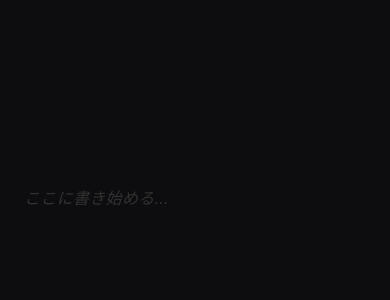
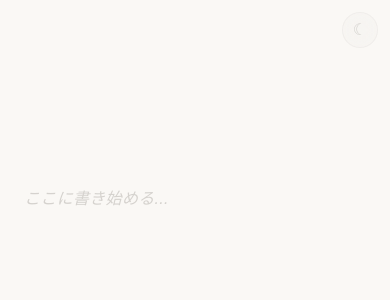
Before and after one commit to komi0929/type, a Next.js app: page / in a window 390 px wide. Shown: the top 300 px of the page. Built offline with nearby package versions, Linux system fonts and the light colour scheme.

Commit message:
[v0.2.0] ダーク/ライトモード切替機能

```diff
--- a/src/app/globals.css
+++ b/src/app/globals.css
@@ -13,7 +13,39 @@
   --color-surface: rgba(255, 255, 255, 0.04);
   --color-surface-hover: rgba(255, 255, 255, 0.08);
   --color-border: rgba(255, 255, 255, 0.06);
+  --color-palette-bg: rgba(30, 30, 34, 0.92);
+  --color-palette-overlay: rgba(0, 0, 0, 0.5);
+  --color-palette-shadow: rgba(0, 0, 0, 0.5);
+  --color-palette-inset: rgba(255, 255, 255, 0.05);
+  --color-kbd-bg: rgba(255, 255, 255, 0.06);
+  --color-kbd-border: rgba(255, 255, 255, 0.1);
+  --color-selection: rgba(196, 181, 160, 0.2);
   --font-serif: var(--font-noto-serif-jp), "Georgia", serif;
+}
+
+/* === Light Mode === */
+:root[data-theme="light"] {
+  --color-background: #faf8f5 !important;
+  --color-foreground: #2c2a27 !important;
+  --color-foreground-dim: #9e9a94 !important;
+  --color-accent: #8b7355 !important;
+  --color-surface: rgba(0, 0, 0, 0.03) !important;
+  --color-surface-hover: rgba(0, 0, 0, 0.06) !important;
+  --color-border: rgba(0, 0, 0, 0.08) !important;
+  --color-palette-bg: rgba(255, 255, 255, 0.95) !important;
+  --color-palette-overlay: rgba(0, 0, 0, 0.2) !important;
+  --color-palette-shadow: rgba(0, 0, 0, 0.15) !important;
+  --color-palette-inset: rgba(255, 255, 255, 0.8) !important;
+  --color-kbd-bg: rgba(0, 0, 0, 0.05) !important;
+  --color-kbd-border: rgba(0, 0, 0, 0.12) !important;
+  --color-selection: rgba(139, 115, 85, 0.15) !important;
+}
+
+/* === Smooth theme transition === */
+html {
+  transition:
+    background-color 0.4s ease,
+    color 0.4s ease;
 }
 
 /* === Base Reset === */
@@ -32,6 +64,48 @@ body {
   font-family: var(--font-serif);
   -webkit-font-smoothing: antialiased;
   -moz-osx-font-smoothing: grayscale;
+}
+
+/* === Theme Toggle Button === */
+.theme-toggle {
+  position: fixed;
+  top: 1.25rem;
+  right: 1.25rem;
+  z-index: 50;
+  display: flex;
+  align-items: center;
+  justify-content: center;
+  width: 2.5rem;
+  height: 2.5rem;
+  border: 1px solid var(--color-border);
+  border-radius: 50%;
+  background: var(--color-surface);
+  color: var(--color-foreground-dim);
+  cursor: pointer;
+  font-size: 1.1rem;
+  transition: all 0.3s ease;
+  opacity: 0.4;
+  backdrop-filter: blur(8px);
+  -webkit-backdrop-filter: blur(8px);
+}
+
+.theme-toggle:hover {
+  opacity: 1;
+  background: var(--color-surface-hover);
+  transform: scale(1.08);
+}
+
+.theme-toggle:active {
+  transform: scale(0.95);
+}
+
+.theme-toggle-icon {
+  transition: transform 0.5s cubic-bezier(0.4, 0, 0.2, 1);
+  line-height: 1;
+}
+
+.theme-toggle:hover .theme-toggle-icon {
+  transform: rotate(30deg);
 }
 
 /* === Zen Canvas === */
@@ -74,6 +148,7 @@ body {
   overflow-wrap: break-word;
   caret-color: var(--color-accent);
   scrollbar-width: none;
+  transition: color 0.3s ease;
 }
 
 .zen-editor::-webkit-scrollbar {
@@ -97,7 +172,7 @@ body {
 
 @supports (caret-color: var(--color-accent)) {
   .zen-editor::selection {
-    background: rgba(196, 181, 160, 0.2);
+    background: var(--color-selection);
   }
 }
 
@@ -146,6 +221,7 @@ body {
   justify-content: center;
   background: var(--color-background);
   z-index: 100;
+  transition: background-color 0.4s ease;
 }
 
 .zen-startup-text {
@@ -176,7 +252,7 @@ body {
   align-items: flex-start;
   justify-content: center;
   padding-top: 20vh;
-  background: rgba(0, 0, 0, 0.5);
+  background: var(--color-palette-overlay);
   backdrop-filter: blur(8px);
   -webkit-backdrop-filter: blur(8px);
   z-index: 1000;
@@ -195,13 +271,13 @@ body {
 .palette-container {
   width: 100%;
   max-width: 480px;
-  background: rgba(30, 30, 34, 0.92);
+  background: var(--color-palette-bg);
   border: 1px solid var(--color-border);
   border-radius: 16px;
   overflow: hidden;
   box-shadow:
-    0 24px 80px rgba(0, 0, 0, 0.5),
-    0 0 0 1px rgba(255, 255, 255, 0.05) inset;
+    0 24px 80px var(--color-palette-shadow),
+    0 0 0 1px var(--color-palette-inset) inset;
   animation: palette-slide-in 0.2s cubic-bezier(0.16, 1, 0.3, 1);
   outline: none;
 }
@@ -239,8 +315,8 @@ body {
 .palette-kbd {
   font-size: 0.65rem;
   padding: 0.15rem 0.4rem;
-  background: rgba(255, 255, 255, 0.06);
-  border: 1px solid rgba(255, 255, 255, 0.1);
+  background: var(--color-kbd-bg);
+  border: 1px solid var(--color-kbd-border);
   border-radius: 4px;
   color: var(--color-foreground-dim);
   font-family: monospace;
@@ -250,6 +326,29 @@ body {
   padding: 0.5rem;
   max-height: 360px;
   overflow-y: auto;
+}
+
+/* === Palette Section Divider === */
+.palette-divider {
+  display: flex;
+  align-items: center;
+  gap: 0.5rem;
+  padding: 0.5rem 1rem 0.25rem;
+  margin-top: 0.25rem;
+}
+
+.palette-divider-line {
+  flex: 1;
+  height: 1px;
+  background: var(--color-border);
+}
+
+.palette-divider-label {
+  font-size: 0.65rem;
+  color: var(--color-foreground-dim);
+  letter-spacing: 0.08em;
+  text-transform: uppercase;
+  white-space: nowrap;
 }
 
 .palette-item {
@@ -314,8 +413,8 @@ body {
 .palette-footer kbd {
   font-size: 0.6rem;
   padding: 0.1rem 0.35rem;
-  background: rgba(255, 255, 255, 0.06);
-  border: 1px solid rgba(255, 255, 255, 0.1);
+  background: var(--color-kbd-bg);
+  border: 1px solid var(--color-kbd-border);
   border-radius: 3px;
   font-family: monospace;
   margin: 0 0.15rem;
@@ -337,6 +436,14 @@ body {
     max-width: calc(100% - 2rem);
     margin: 0 1rem;
   }
+
+  .theme-toggle {
+    top: 0.75rem;
+    right: 0.75rem;
+    width: 2.25rem;
+    height: 2.25rem;
+    font-size: 1rem;
+  }
 }
 
 @media (max-width: 480px) {
--- a/src/app/page.tsx
+++ b/src/app/page.tsx
@@ -4,10 +4,24 @@ import { useState, useCallback, useEffect } from "react";
 import ZenCanvas from "@/components/ZenCanvas";
 import CommandPalette from "@/components/CommandPalette";
 import { DEFAULT_PRESET, type PresetId } from "@/lib/presets";
+import {
+  type Theme,
+  getInitialTheme,
+  applyTheme,
+  toggleTheme as toggleThemeFn,
+} from "@/lib/theme";
 
 export default function Home() {
   const [isPaletteOpen, setIsPaletteOpen] = useState(false);
   const [currentPreset, setCurrentPreset] = useState<PresetId>(DEFAULT_PRESET);
+  const [theme, setTheme] = useState<Theme>("dark");
+
+  // Initialize theme on mount
+  useEffect(() => {
+    const initial = getInitialTheme();
+    setTheme(initial);
+    applyTheme(initial);
+  }, []);
 
   // Sync preset state from ZenCanvas's global setter
   useEffect(() => {
@@ -30,13 +44,34 @@ export default function Home() {
     setIsPaletteOpen(false);
   }, []);
 
+  const handleToggleTheme = useCallback(() => {
+    const next = toggleThemeFn();
+    setTheme(next);
+  }, []);
+
   return (
     <main>
+      {/* Theme toggle — subtle, zen-consistent */}
+      <button
+        className="theme-toggle"
+        onClick={handleToggleTheme}
+        aria-label={
+          theme === "dark" ? "ライトモードに切替" : "ダークモードに切替"
+        }
+        title={theme === "dark" ? "ライトモード" : "ダークモード"}
+      >
+        <span className="theme-toggle-icon">
+          {theme === "dark" ? "☀" : "☾"}
+        </span>
+      </button>
+
       <ZenCanvas onCommandPalette={openPalette} />
       <CommandPalette
         isOpen={isPaletteOpen}
         onClose={closePalette}
         currentPreset={currentPreset}
+        currentTheme={theme}
+        onToggleTheme={handleToggleTheme}
       />
     </main>
   );
--- a/src/components/CommandPalette.tsx
+++ b/src/components/CommandPalette.tsx
@@ -8,18 +8,27 @@ import {
   type KeyboardEvent,
 } from "react";
 import { PRESETS, type PresetId } from "@/lib/presets";
+import type { Theme } from "@/lib/theme";
 
 interface CommandPaletteProps {
   isOpen: boolean;
   onClose: () => void;
   currentPreset: PresetId;
+  currentTheme: Theme;
+  onToggleTheme: () => void;
 }
 
 export default function CommandPalette({
   isOpen,
   onClose,
   currentPreset,
+  currentTheme,
+  onToggleTheme,
 }: CommandPaletteProps) {
+  // Total items = presets + 1 (theme toggle)
+  const totalItems = PRESETS.length + 1;
+  const themeItemIndex = PRESETS.length; // Last item
+
   const [selectedIndex, setSelectedIndex] = useState(0);
   const listRef = useRef<HTMLDivElement>(null);
 
@@ -37,17 +46,19 @@ export default function CommandPalette({
       switch (e.key) {
         case "ArrowDown":
           e.preventDefault();
-          setSelectedIndex((prev) => (prev + 1) % PRESETS.length);
+          setSelectedIndex((prev) => (prev + 1) % totalItems);
           break;
         case "ArrowUp":
           e.preventDefault();
-          setSelectedIndex(
-            (prev) => (prev - 1 + PRESETS.length) % PRESETS.length,
-          );
+          setSelectedIndex((prev) => (prev - 1 + totalItems) % totalItems);
           break;
         case "Enter":
           e.preventDefault();
-          selectPreset(PRESETS[selectedIndex].id);
+          if (selectedIndex === themeItemIndex) {
+            onToggleTheme();
+          } else {
+            selectPreset(PRESETS[selectedIndex].id);
+          }
           break;
         case "Escape":
           e.preventDefault();
@@ -55,7 +66,7 @@ export default function CommandPalette({
           break;
       }
     },
-    [selectedIndex, onClose], // eslint-disable-line react-hooks/exhaustive-deps
+    [selectedIndex, onClose, totalItems, themeItemIndex, onToggleTheme], // eslint-disable-line react-hooks/exhaustive-deps
   );
 
   const selectPreset = (id: PresetId) => {
@@ -86,12 +97,13 @@ export default function CommandPalette({
         ref={(el) => el?.focus()}
       >
         <div className="palette-header">
-          <span className="palette-icon">🎵</span>
-          <span className="palette-title">サウンドプリセット</span>
+          <span className="palette-icon">⌘</span>
+          <span className="palette-title">コマンドパレット</span>
           <kbd className="palette-kbd">ESC</kbd>
         </div>
 
         <div className="palette-list" ref={listRef}>
+          {/* Sound Presets Section */}
           {PRESETS.map((preset, index) => (
             <div
               key={preset.id}
@@ -111,6 +123,40 @@ export default function CommandPalette({
               )}
             </div>
           ))}
+
+          {/* Divider */}
+          <div className="palette-divider">
+            <span className="palette-divider-line" />
+            <span className="palette-divider-label">表示</span>
+            <span className="palette-divider-line" />
+          </div>
+
+          {/* Theme Toggle */}
+          <div
+            className={`palette-item ${
+              selectedIndex === themeItemIndex ? "palette-item-selected" : ""
+            }`}
+            onClick={() => {
+              onToggleTheme();
+            }}
+            onMouseEnter={() => setSelectedIndex(themeItemIndex)}
+          >
+            <span className="palette-item-emoji">
+              {currentTheme === "dark" ? "☀️" : "🌙"}
+            </span>
+            <div className="palette-item-info">
+              <span className="palette-item-name">
+                {currentTheme === "dark"
+                  ? "ライトモードに切替"
+                  : "ダークモードに切替"}
+              </span>
+              <span className="palette-item-desc">
+                {currentTheme === "dark"
+                  ? "明るい紙のような背景"
+                  : "暗い没入的な背景"}
+              </span>
+            </div>
+          </div>
         </div>
 
         <div className="palette-footer">
--- /dev/null
+++ b/src/lib/theme.ts
@@ -0,0 +1,41 @@
+// ============================================================
+// FlowType — Theme Manager
+// Dark / Light mode with system preference detection
+// ============================================================
+
+export type Theme = "dark" | "light";
+
+const STORAGE_KEY = "flowtype-theme";
+
+export function getStoredTheme(): Theme | null {
+  if (typeof window === "undefined") return null;
+  return localStorage.getItem(STORAGE_KEY) as Theme | null;
+}
+
+export function getSystemTheme(): Theme {
+  if (typeof window === "undefined") return "dark";
+  return window.matchMedia("(prefers-color-scheme: light)").matches
+    ? "light"
+    : "dark";
+}
+
+export function getInitialTheme(): Theme {
+  return getStoredTheme() ?? getSystemTheme();
+}
+
+export function setTheme(theme: Theme): void {
+  localStorage.setItem(STORAGE_KEY, theme);
+  applyTheme(theme);
+}
+
+export function applyTheme(theme: Theme): void {
+  const root = document.documentElement;
+  root.setAttribute("data-theme", theme);
+}
+
+export function toggleTheme(): Theme {
+  const current = document.documentElement.getAttribute("data-theme") as Theme;
+  const next: Theme = current === "dark" ? "light" : "dark";
+  setTheme(next);
+  return next;
+}
```
Also changed, not shown: 1 other file (tests, documents, lock files or other folders).
